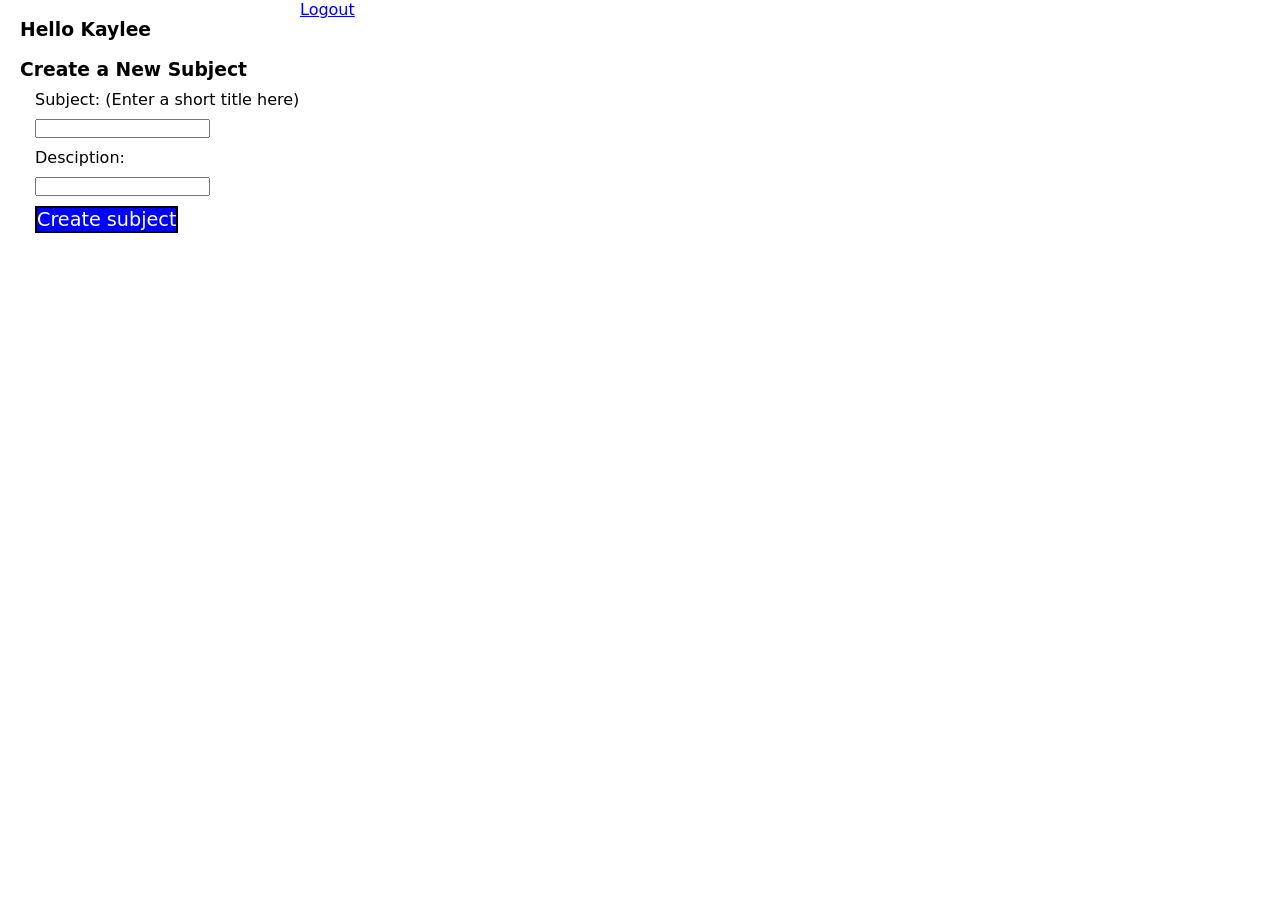
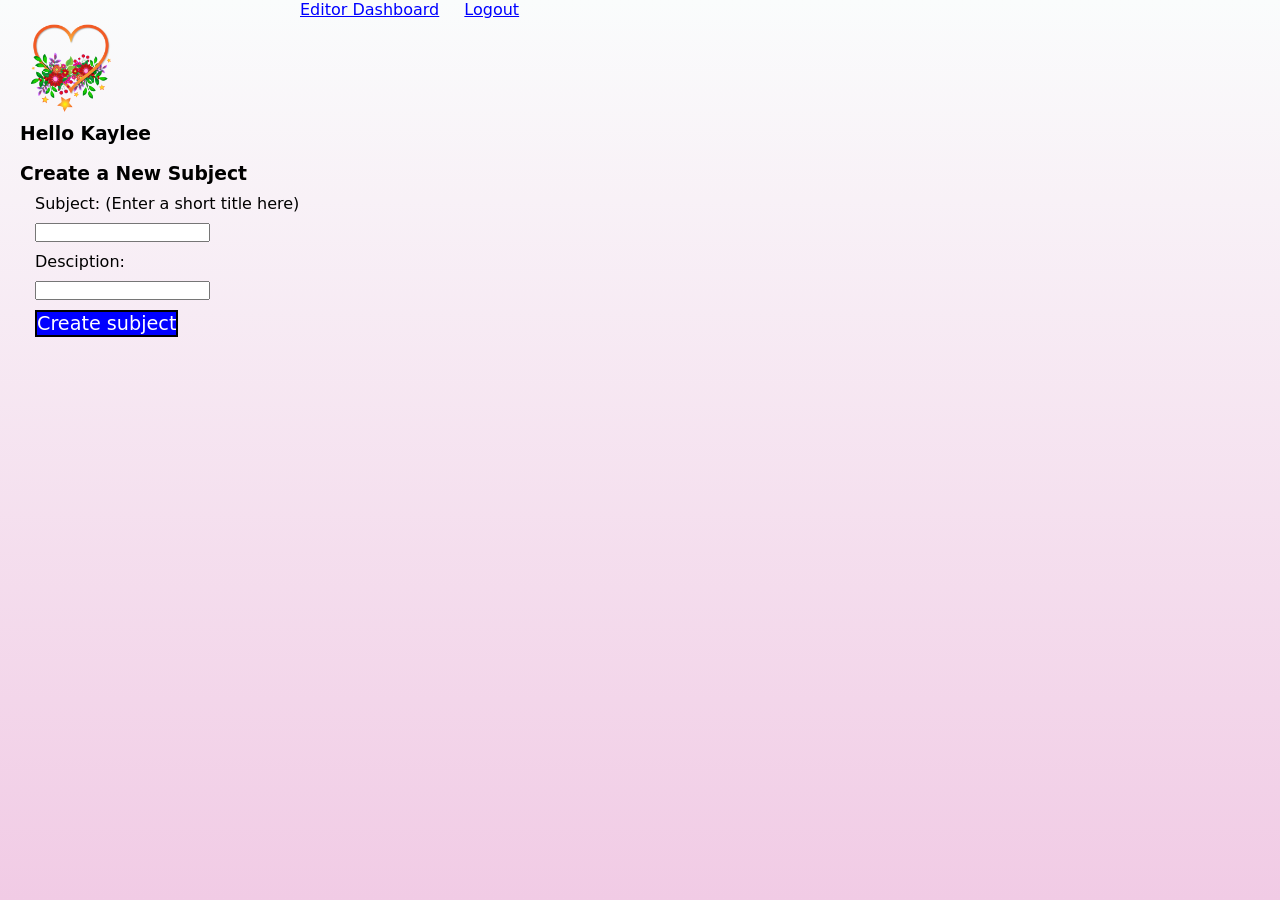
Before and after one commit to CThurnauSWEng/smart_learning_repo, a Django app: template apps/editor_app/templates/editor_app/create_subject.html in a window 1280 px wide. Before the commit the page ends 233 px from the top, so only its background shows below. Run offline with Django 3.2, Linux system fonts and the light colour scheme; the template is opened without the code that fills it: values that come from a table or form of the project are taken from there, others are empty; data comes from the database, SQL or seed files in the repository; both versions use the stored data as it was after the commit; parts of the project's set-up code (start-up, migrations or seed data) failed here and were passed over.

Commit message:
beautified all editor html

```diff
--- a/apps/editor_app/static/editor_app/css/style.css
+++ b/apps/editor_app/static/editor_app/css/style.css
@@ -4,6 +4,13 @@
     font-family: "Comic Sans MS", cursive, sans-serif;
 }
 #wrapper {
+    background: -webkit-linear-gradient(rgb(250,252,252),rgb(241, 203, 229)); /* Safari 5.1- 6.0 */
+    background: -o-linear-gradient(rgb(250,252,252),rgb(241, 203, 229)); /* Opera 11.6-12.0 */
+    background: -moz-linear-gradient(rgb(250,252,252),rgb(241, 203, 229)); /* Firefox 3.6-15 */
+    background: linear-gradient(rgb(250,252,252),rgb(241, 203, 229));
+    height: 900px;
+}
+#lwrapper {
     background: -webkit-linear-gradient(rgb(250,252,252),rgb(241, 203, 229)); /* Safari 5.1- 6.0 */
     background: -o-linear-gradient(rgb(250,252,252),rgb(241, 203, 229)); /* Opera 11.6-12.0 */
     background: -moz-linear-gradient(rgb(250,252,252),rgb(241, 203, 229)); /* Firefox 3.6-15 */
--- a/apps/editor_app/templates/editor_app/create_card.html
+++ b/apps/editor_app/templates/editor_app/create_card.html
@@ -7,10 +7,12 @@
         <link rel="stylesheet" href="{% static 'editor_app/css/style.css' %}" media="screen" title="no title"  charset="utf-8">
     </head>
     <body>
+      <div id="wrapper">
         <div>
             <a href="/user/logout" class="navbar1">Logout</a>
         </div>
         <div class="oneperpage">
+            <img id="logo_img" src="/static/learner_app/images/transparent-heart.png" alt="heart logo">
             <h3>Create a New Card</h3>
             <p>subject id: {{ request.session.subject_id }}</p>
             <form action="/editor/process_create_card" method="POST" enctype="multipart/form-data">
@@ -30,5 +32,6 @@
                 <p>{{ error }}</p>
             {% endfor %}
         </div>
+      </div>
     </body>
 </html>
--- a/apps/editor_app/templates/editor_app/create_subject.html
+++ b/apps/editor_app/templates/editor_app/create_subject.html
@@ -7,10 +7,13 @@
         <link rel="stylesheet" href="{% static 'editor_app/css/style.css' %}" media="screen" title="no title"  charset="utf-8">
     </head>
     <body>
+      <div id="wrapper">
         <div>
-            <a href="/user/logout" class="navbar1">Logout</a>
+            <a href="/editor/editor_dashboard" class="navbar1">Editor Dashboard</a>
+            <a href="/user/logout" class="navbar2">Logout</a>
         </div>
         <div class="oneperpage">
+            <img id="logo_img" src="/static/learner_app/images/transparent-heart.png" alt="heart logo">
             <h3>Hello {{ this_user.first_name }}</h3></br>
             <h3>Create a New Subject</h3>
             <form action="/editor/process_create_subject" method="POST">
@@ -26,5 +29,6 @@
                 <p>{{ error }}</p>
             {% endfor %}
         </div>
+      </div>
     </body>
 </html>
--- a/apps/editor_app/templates/editor_app/edit_card.html
+++ b/apps/editor_app/templates/editor_app/edit_card.html
@@ -7,11 +7,13 @@
         <link rel="stylesheet" href="{% static 'editor_app/css/style.css' %}" media="screen" title="no title"  charset="utf-8">
     </head>
     <body>
+      <div id="wrapper">
         <div>
             <a href="/editor/editor_dashboard" class="navbar1">Editor Dashboard</a>
             <a href="/editor/edit_subject/{{ request.session.subject_id }}" class="navbar2">Back to Subject</a>
             <a href="/user/logout" class="navbar2">Logout</a>
         </div>
+        <img id="logo_img" src="/static/learner_app/images/transparent-heart.png" alt="heart logo">
         <div class="oneperpage">
             <h3>Edit Card</h3>
             <p>card id: {{ this_card.id }}</p>
@@ -20,5 +22,6 @@
             <p>card hint: {{ this_card.hint }}</p>
             <img src="/static/editor_app/{{ this_card.img }}" alt="orm image" height=200 width=200>
         </div>
+      </div>
     </body>
 </html>
--- a/apps/editor_app/templates/editor_app/editor_dashboard.html
+++ b/apps/editor_app/templates/editor_app/editor_dashboard.html
@@ -4,7 +4,7 @@
         <meta charset="UTF-8">
         <title>User</title>
         {% load static %}
-        <link rel="stylesheet" href="{% static 'learner_app/css/style.css' %}" media="screen" title="no title"  charset="utf-8">
+        <link rel="stylesheet" href="{% static 'editor_app/css/style.css' %}" media="screen" title="no title"  charset="utf-8">
     </head>
     <body>
       <div id="wrapper">
--- a/apps/editor_app/views.py
+++ b/apps/editor_app/views.py
@@ -39,7 +39,8 @@ def edit_subject(request, subject_id):
 
     context = {
         'subject'   : this_subject,
-        'cards'     : cards
+        'cards'     : cards,
+        'num_cards' : len(cards)
     }
     return render(request, "editor_app/edit_subject.html", context)
 
```
Also changed, not shown: apps/editor_app/templates/editor_app/edit_subject.html (+7 -2 lines), apps/editor_app/static/editor_app/images/Small_Pineapple_w6v7q6Z.jpg (added), apps/editor_app/static/editor_app/images/Small_Red_Hair_Plant_8QvtBMG.jpg (added), apps/editor_app/static/editor_app/images/small_heliconia.jpg (added), apps/editor_app/static/editor_app/images/small_palm.jpg (added), apps/editor_app/static/editor_app/images/small_palm_nJVGVLx.jpg (added), db.sqlite3.
